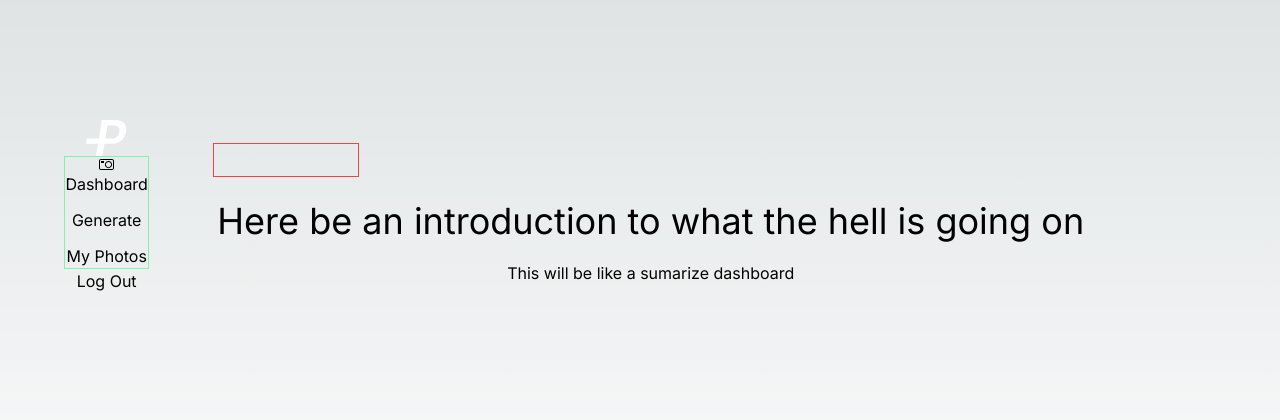
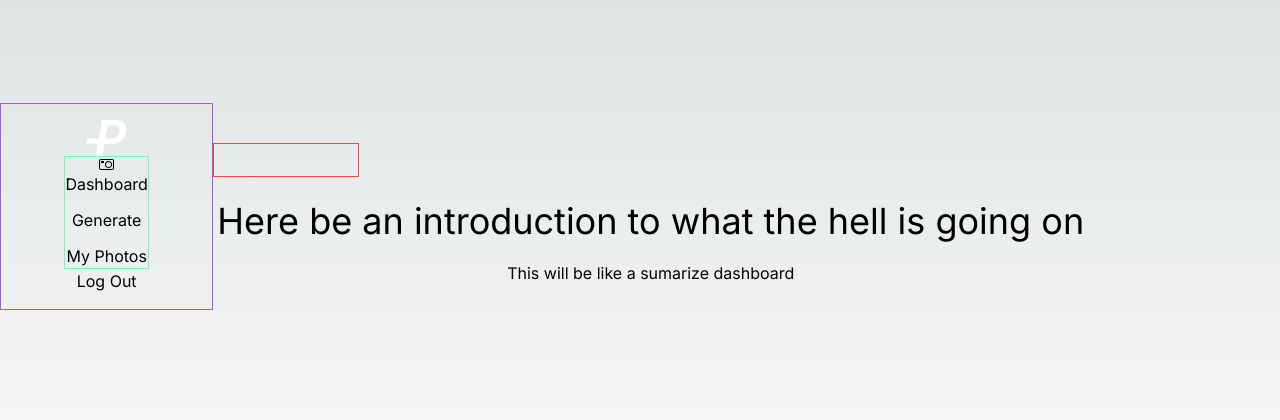
Before and after one commit to ronbarrantes/portraits, a Next.js app: page / in a window 1280 px wide. Shown: the part 184-604 px from the top of the page. Built offline with nearby package versions, Linux system fonts and the light colour scheme.

Commit message:
Add purple border

```diff
--- a/src/components/layouts.tsx
+++ b/src/components/layouts.tsx
@@ -12,7 +12,7 @@ interface PageLayoutProps {
 
 const MainNav = () => {
   return (
-    <nav className="flex flex-col items-center justify-between w-20 p-4 mb-5 lg:w-1/6">
+    <nav className="flex items-center flex-col border border-purple-500       justify-between w-20 p-4 mb-5 lg:w-1/6">
       <Link href="/" aria-label="Portrait app logo">
         <Logo />
       </Link>
```
